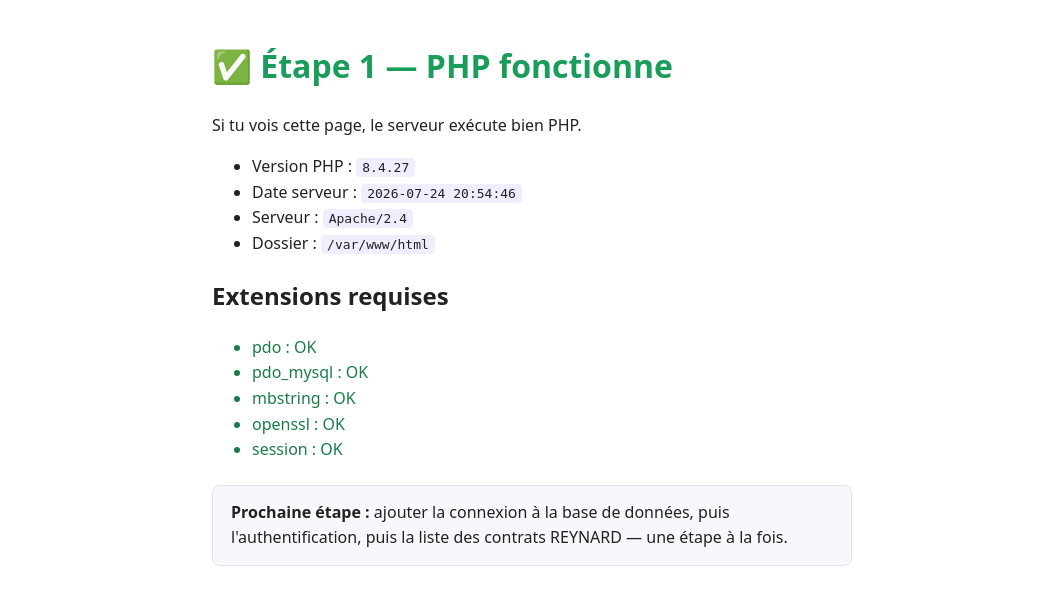
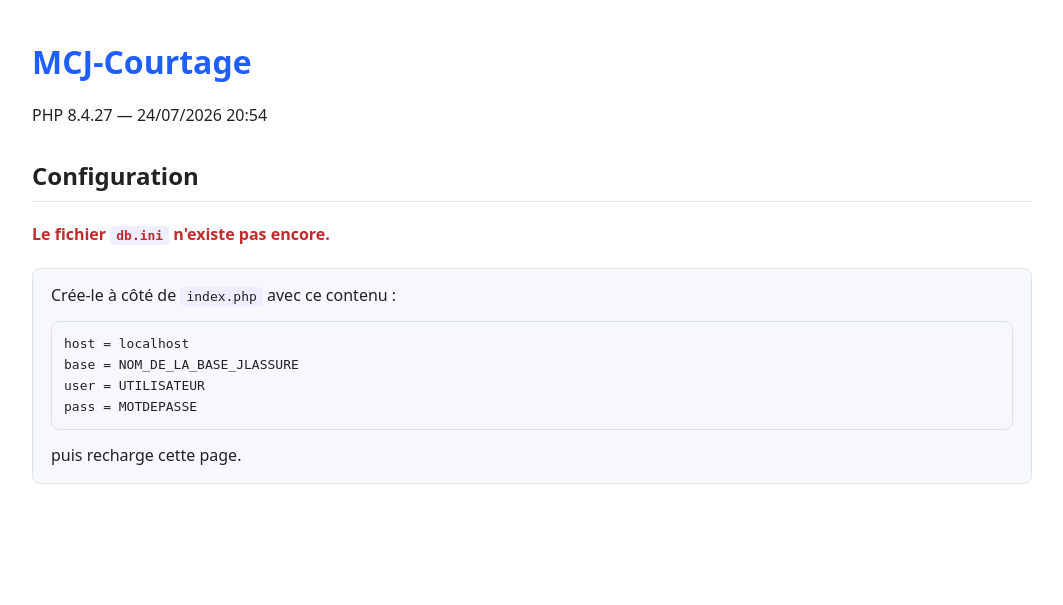
Before and after one commit to Stachmou34/autotempo.net, a PHP site: page / in a window 1280 px wide. Shown: the top 605 px of the page, without its empty margins (108-1171 px from the left). Run offline with PHP 8.4, Linux system fonts and the light colour scheme.

Commit message:
Version fichier unique : index.php sans dependance ni sous-dossier
Simplification maximale pour eliminer toute cause de 500 :
- un seul fichier index.php, aucun require, aucune closure
- identifiants lus depuis db.ini (parse_ini_file), gitignore
- affiche la connexion, les tables, colonnes et apercu des donnees

Co-Authored-By: Claude Opus 4.8 <noreply@anthropic.com>
Claude-Session: https://claude.ai/code/session_01V986xod8v84catZ45L1WdR

```diff
--- a/index.php
+++ b/index.php
@@ -1,41 +1,137 @@
 <?php
-// Étape 1 — Test PHP minimal.
+// ===================================================================
+//  MCJ-Courtage — fichier unique, sans dependance.
+//  Identifiants a mettre dans un fichier "db.ini" a cote de ce fichier :
+//
+//      host = localhost
+//      base = nom_de_la_base_jlassure
+//      user = utilisateur
+//      pass = motdepasse
+//
+// ===================================================================
+error_reporting(E_ALL);
+ini_set('display_errors', '1');
 header('Content-Type: text/html; charset=utf-8');
+
+function h($s) {
+    return htmlspecialchars((string) $s, ENT_QUOTES, 'UTF-8');
+}
+
+$iniFile = dirname(__FILE__) . '/db.ini';
+$cfg = is_file($iniFile) ? parse_ini_file($iniFile) : null;
+
+$pdo = null;
+$erreur = '';
+if ($cfg !== null) {
+    $host = isset($cfg['host']) ? $cfg['host'] : 'localhost';
+    $base = isset($cfg['base']) ? $cfg['base'] : '';
+    $user = isset($cfg['user']) ? $cfg['user'] : '';
+    $pass = isset($cfg['pass']) ? $cfg['pass'] : '';
+    try {
+        $pdo = new PDO('mysql:host=' . $host . ';dbname=' . $base . ';charset=utf8', $user, $pass);
+        $pdo->setAttribute(PDO::ATTR_ERRMODE, PDO::ERRMODE_EXCEPTION);
+        $pdo->setAttribute(PDO::ATTR_DEFAULT_FETCH_MODE, PDO::FETCH_ASSOC);
+    } catch (Exception $e) {
+        $erreur = $e->getMessage();
+    }
+}
 ?><!doctype html>
 <html lang="fr">
-<head><meta charset="utf-8"><title>Étape 1 — Test PHP</title>
+<head><meta charset="utf-8"><title>MCJ-Courtage</title>
 <style>
-body{font-family:system-ui,Arial,sans-serif;max-width:640px;margin:40px auto;padding:0 16px;line-height:1.6;color:#222}
-h1{color:#1a9c5b} code{background:#eef;padding:2px 6px;border-radius:4px}
-li.ok{color:#1a7d49} li.no{color:#c02b2b;font-weight:bold}
-.box{background:#f6f8fc;border:1px solid #dde3ee;border-radius:8px;padding:14px 18px;margin-top:22px}
+body{font-family:system-ui,Arial,sans-serif;max-width:1000px;margin:36px auto;padding:0 16px;line-height:1.6;color:#222}
+h1{color:#1f5eff;margin-bottom:4px} h2{margin-top:28px;border-bottom:1px solid #e3e8f0;padding-bottom:6px}
+code{background:#eef;padding:2px 6px;border-radius:4px}
+pre{background:#f6f8fc;border:1px solid #dde3ee;padding:12px;border-radius:8px;overflow:auto;white-space:pre-wrap}
+.ok{color:#1a7d49;font-weight:bold} .no{color:#c02b2b;font-weight:bold}
+table{border-collapse:collapse;width:100%;margin-top:10px}
+th,td{border:1px solid #e3e8f0;padding:6px 10px;text-align:left;font-size:14px}
+th{background:#f7f9fd}
+.box{background:#f6f8fc;border:1px solid #dde3ee;border-radius:8px;padding:14px 18px;margin-top:20px}
+a{color:#1f5eff} .tags a{display:inline-block;margin:2px 6px 2px 0}
 </style></head>
 <body>
 
-<h1>✅ Étape 1 — PHP fonctionne</h1>
-<p>Si tu vois cette page, le serveur exécute bien PHP.</p>
+<h1>MCJ-Courtage</h1>
+<p>PHP <?php echo phpversion(); ?> — <?php echo date('d/m/Y H:i'); ?></p>
 
-<ul>
-  <li>Version PHP : <code><?php echo phpversion(); ?></code></li>
-  <li>Date serveur : <code><?php echo date('Y-m-d H:i:s'); ?></code></li>
-  <li>Serveur : <code><?php echo isset($_SERVER['SERVER_SOFTWARE']) ? htmlspecialchars($_SERVER['SERVER_SOFTWARE']) : '?'; ?></code></li>
-  <li>Dossier : <code><?php echo htmlspecialchars(__DIR__); ?></code></li>
-</ul>
+<?php if ($cfg === null): ?>
 
-<h2>Extensions requises</h2>
-<ul>
-<?php
-foreach (array('pdo', 'pdo_mysql', 'mbstring', 'openssl', 'session') as $ext) {
-    $ok = extension_loaded($ext);
-    echo '<li class="' . ($ok ? 'ok' : 'no') . '">' . $ext . ' : ' . ($ok ? 'OK' : 'MANQUANT') . "</li>\n";
-}
-?>
-</ul>
+    <h2>Configuration</h2>
+    <p class="no">Le fichier <code>db.ini</code> n'existe pas encore.</p>
+    <div class="box">
+        Crée-le à côté de <code>index.php</code> avec ce contenu :
+        <pre>host = localhost
+base = NOM_DE_LA_BASE_JLASSURE
+user = UTILISATEUR
+pass = MOTDEPASSE</pre>
+        puis recharge cette page.
+    </div>
 
-<div class="box">
-  <strong>Prochaine étape :</strong> ajouter la connexion à la base de données,
-  puis l'authentification, puis la liste des contrats REYNARD — une étape à la fois.
-</div>
+<?php elseif ($erreur !== ''): ?>
+
+    <h2>Connexion</h2>
+    <p class="no">✗ Connexion impossible</p>
+    <pre><?php echo h($erreur); ?></pre>
+    <div class="box">Corrige <code>db.ini</code> (nom de la base, utilisateur, mot de passe).</div>
+
+<?php else: ?>
+
+    <h2>Connexion</h2>
+    <p class="ok">✓ Connecté à <code><?php echo h($cfg['base']); ?></code></p>
+
+    <h2>Tables</h2>
+    <?php
+    $tables = array();
+    $res = $pdo->query('SHOW TABLES');
+    foreach ($res as $row) {
+        $vals = array_values($row);
+        $tables[] = $vals[0];
+    }
+    echo '<p>' . count($tables) . ' table(s) — clique pour voir le contenu :</p><p class="tags">';
+    $sel = isset($_GET['t']) ? $_GET['t'] : '';
+    foreach ($tables as $t) {
+        $gras = ($t === $sel) ? 'font-weight:bold;text-decoration:underline' : '';
+        echo '<a href="?t=' . urlencode($t) . '" style="' . $gras . '">' . h($t) . '</a>';
+    }
+    echo '</p>';
+
+    if ($sel !== '' && in_array($sel, $tables, true)) {
+        $safe = str_replace('`', '', $sel);
+
+        echo '<h2>Colonnes de ' . h($sel) . '</h2><table><tr><th>Colonne</th><th>Type</th><th>Clé</th></tr>';
+        $cols = $pdo->query('SHOW COLUMNS FROM `' . $safe . '`');
+        foreach ($cols as $c) {
+            echo '<tr><td><strong>' . h($c['Field']) . '</strong></td><td>' . h($c['Type']) . '</td><td>' . h($c['Key']) . '</td></tr>';
+        }
+        echo '</table>';
+
+        $stmt = $pdo->query('SELECT * FROM `' . $safe . '` LIMIT 5');
+        $lignes = $stmt->fetchAll();
+        if ($lignes) {
+            echo '<h2>Aperçu (5 lignes)</h2><div style="overflow:auto"><table><tr>';
+            foreach (array_keys($lignes[0]) as $k) { echo '<th>' . h($k) . '</th>'; }
+            echo '</tr>';
+            foreach ($lignes as $l) {
+                echo '<tr>';
+                foreach ($l as $v) {
+                    $v = (string) $v;
+                    if (strlen($v) > 40) { $v = substr($v, 0, 39) . '…'; }
+                    echo '<td>' . h($v) . '</td>';
+                }
+                echo '</tr>';
+            }
+            echo '</table></div>';
+        } else {
+            echo '<p>Table vide.</p>';
+        }
+    } else {
+        echo '<div class="box">Clique sur une table ci-dessus. Cherche celle qui contient '
+           . 'les <strong>contrats</strong> et une colonne <strong>apporteur</strong> (avec REYNARD).</div>';
+    }
+    ?>
+
+<?php endif; ?>
 
 </body>
 </html>
```
Also changed, not shown: 1 other file.
